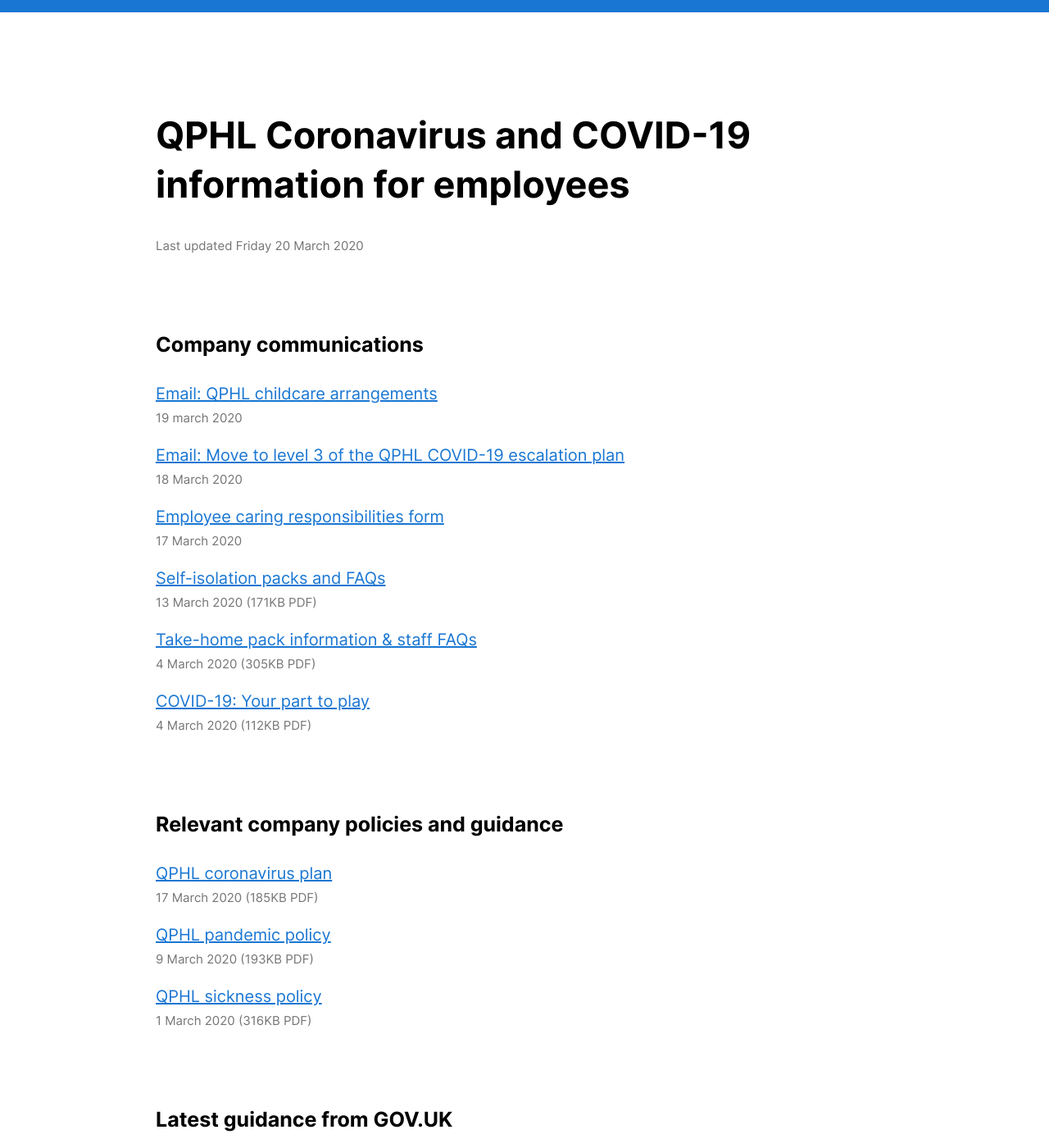
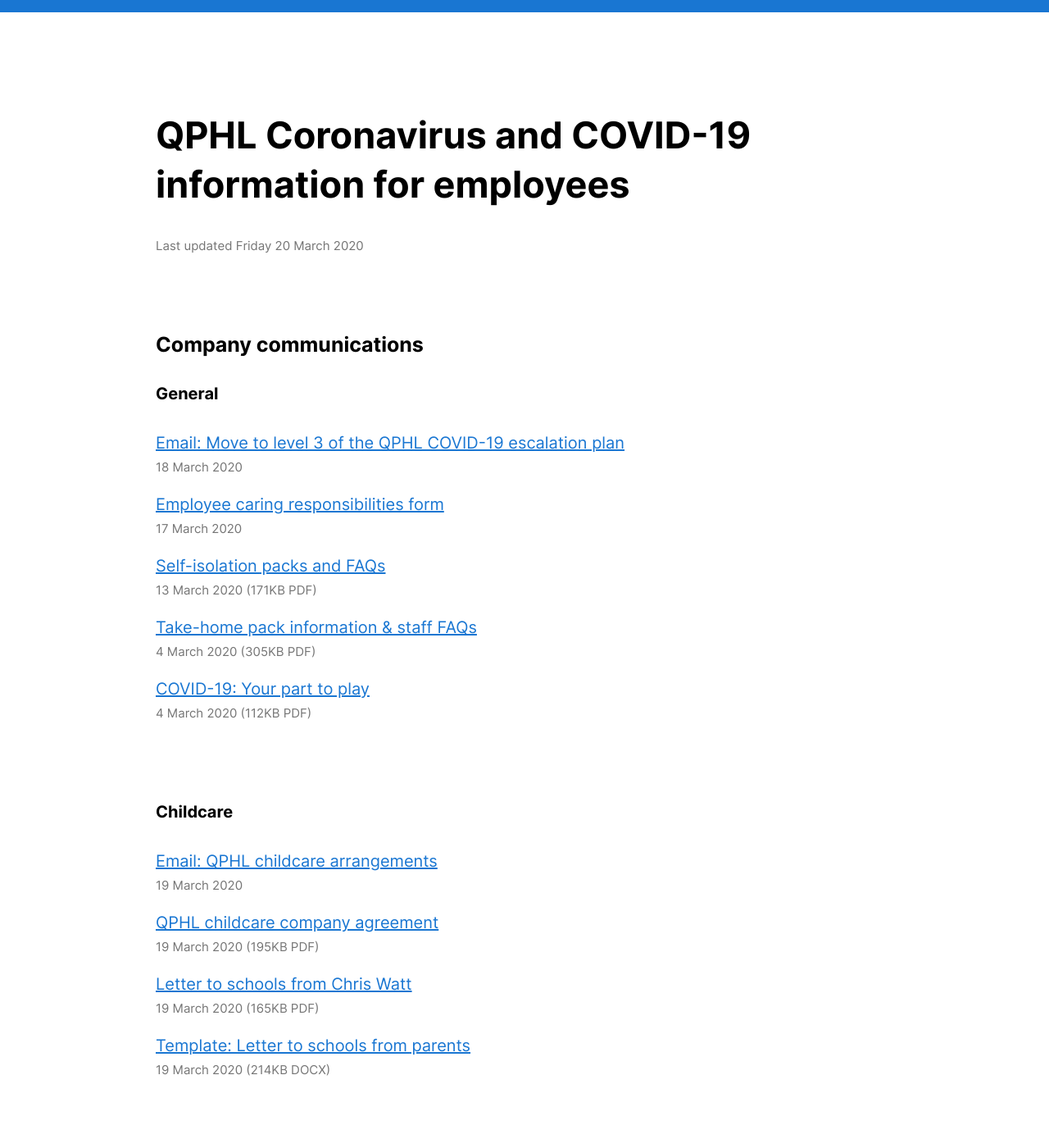
Before and after one commit to cognisant/qphl.co, a Jekyll site: the page built from coronavirus.md, in a window 1280 px wide and 1400 px high. Shown: the whole window at 82% size. Built offline with Jekyll 4.4.1, drawn with Linux system fonts in a browser that asks for light colours.

Commit message:
Adds new childcare content

```diff
--- a/coronavirus.md
+++ b/coronavirus.md
@@ -12,14 +12,22 @@
 
 ## Company communications
 
-- [Email: QPHL childcare arrangements](/downloads/emails/qphl-childcare-arrangements/) <small>19 march 2020</small>
+### General
+
 - [Email: Move to level 3 of the QPHL COVID-19 escalation plan](/downloads/emails/move-to-level-3-of-the-qphl-covid-19-escalation-plan/) <small>18 March 2020</small>
 - [Employee caring responsibilities form](https://bit.ly/qphlcare) <small>17 March 2020</small>
 - [Self-isolation packs and FAQs](/downloads/self-isolation-packs.pdf) <small>13 March 2020 (171KB PDF)</small>
 - [Take-home pack information & staff FAQs](/downloads/take-home-pack-information.pdf) <small>4 March 2020 (305KB PDF)</small>
 - [COVID-19: Your part to play](/downloads/covid-19-your-part-to-play.pdf) <small>4 March 2020 (112KB PDF)</small>
 
-## Relevant company policies and guidance
+### Childcare
+
+- [Email: QPHL childcare arrangements](/downloads/emails/qphl-childcare-arrangements/) <small>19 March 2020</small>
+- [QPHL childcare company agreement](/downloads/qphl-childcare-company-agreement.pdf) <small>19 March 2020 (195KB PDF)</small>
+- [Letter to schools from Chris Watt](/downloads/letter-to-schools-from-chris-watt.pdf) <small>19 March 2020 (165KB PDF)</small>
+- [Template: Letter to schools from parents](/downloads/letter-to-schools-from-parents.docx) <small>19 March 2020 (214KB DOCX)</small>
+
+### Relevant company policies and guidance
 
 - [QPHL coronavirus plan](/downloads/qphl-coronavirus-plan-v4.pdf) <small>17 March 2020 (185KB PDF)</small>
 - [QPHL pandemic policy](/downloads/qphl-pandemic-policy.pdf) <small>9 March 2020 (193KB PDF)</small>
```
Also changed, not shown: 3 other files.
